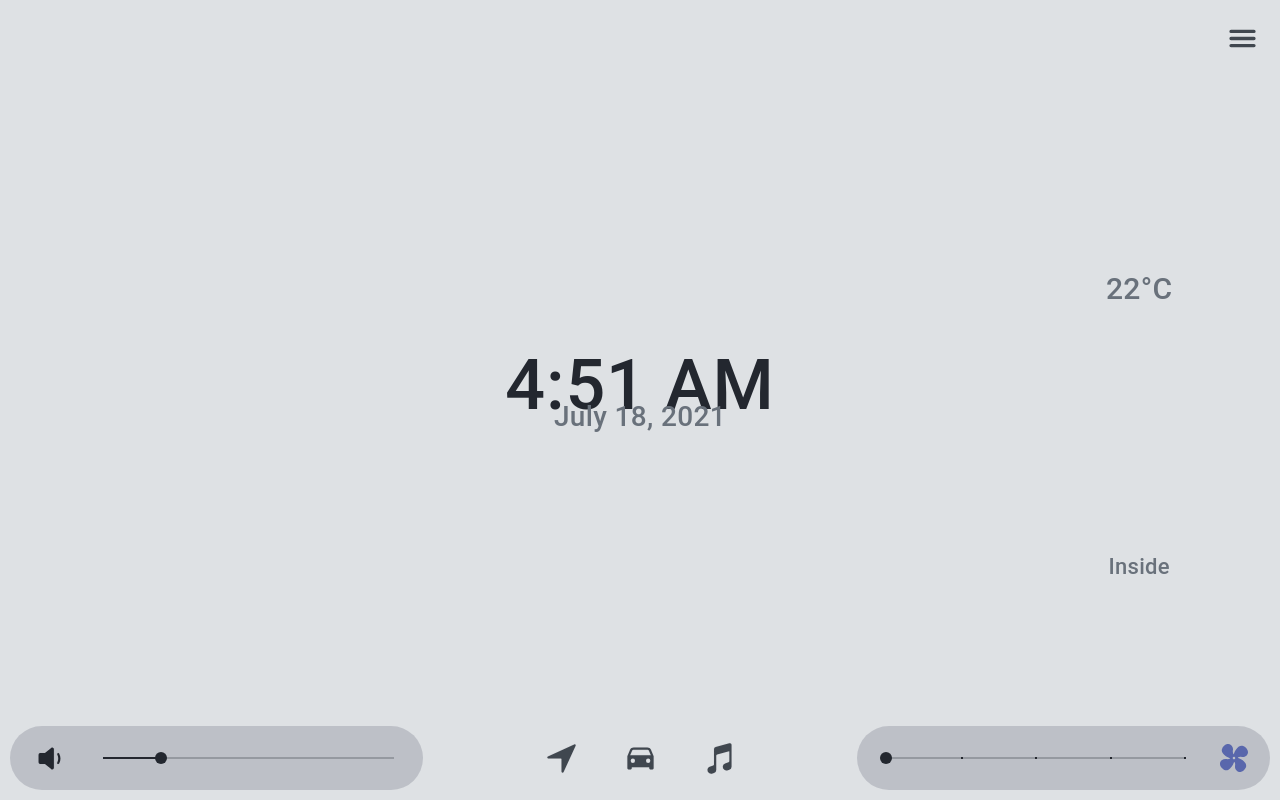
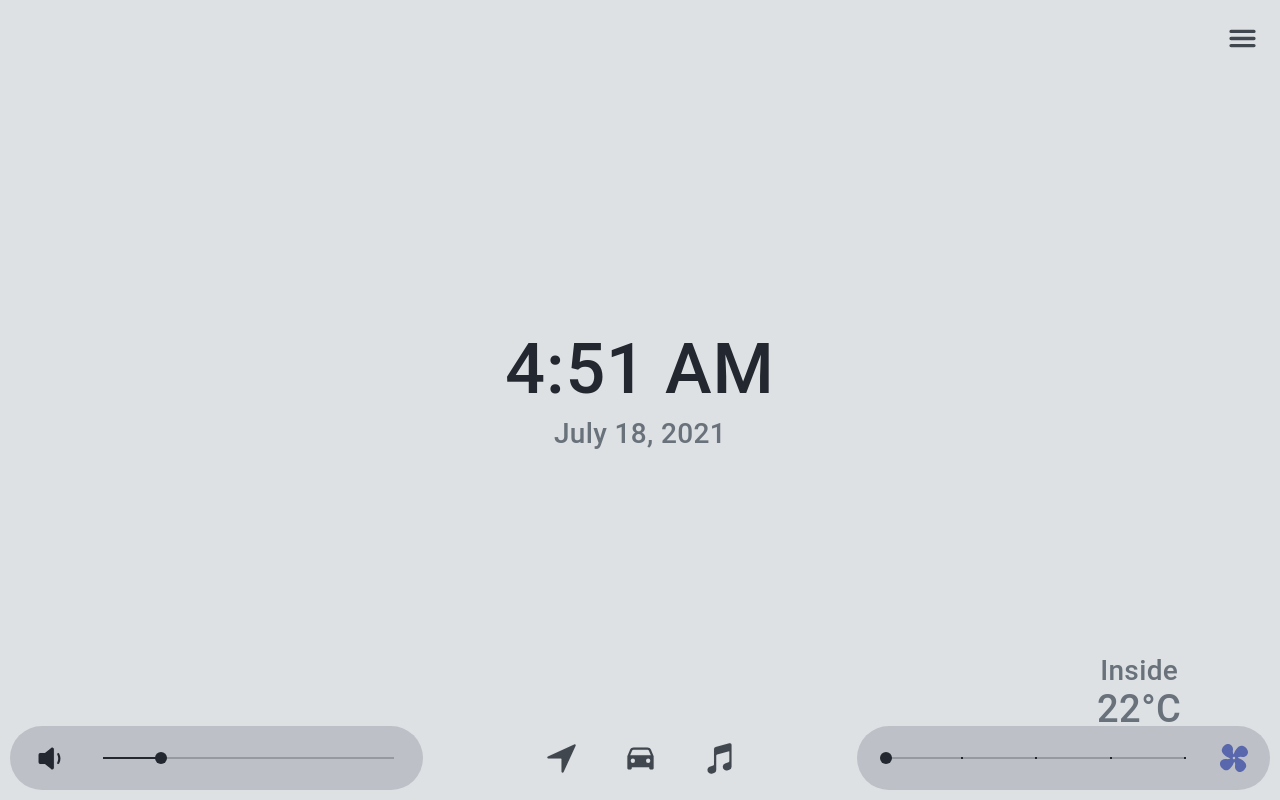
Before and after one commit to relectric-car-team/user-interface, a React (Create React App) app: page / in a window 1280 px wide. Built offline with nearby package versions, Linux system fonts and the light colour scheme.

Commit message:
css adjust

```diff
--- a/src/theme/demo.scss
+++ b/src/theme/demo.scss
@@ -1,15 +1,22 @@
+.time {
+    top: 48% !important;
+}
+
 .date {
-    transform: none;
+    top: 48% !important;
 }
 
 .location {
     position: relative;
+    font-size: 28px;
+    top: 100px;
 }
 
 .temperature {
     position: relative;
-    top: -308px;
+    top: 100px;
     left: 0px;
+    font-size: 38px;
 }
 
 .AerialViewDriverDoor {
```
